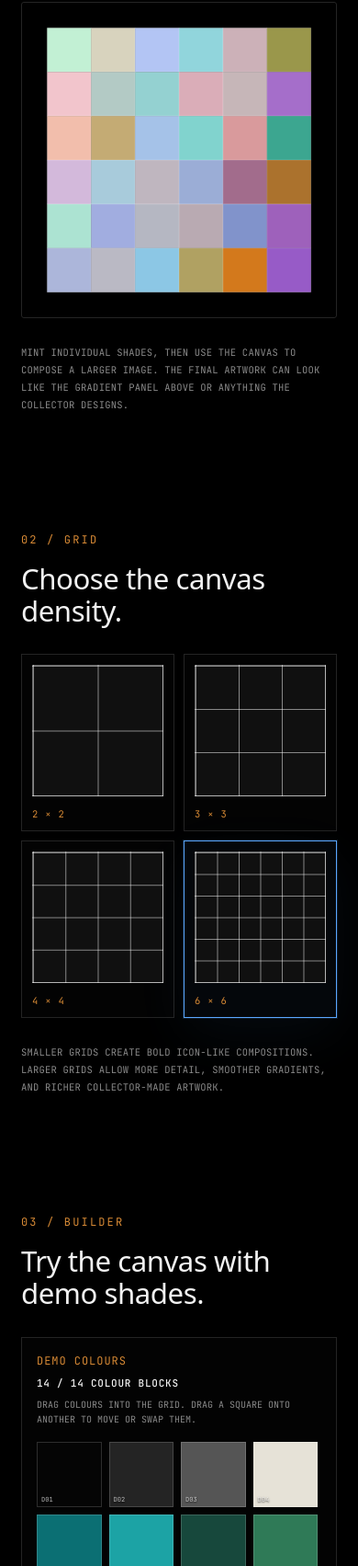
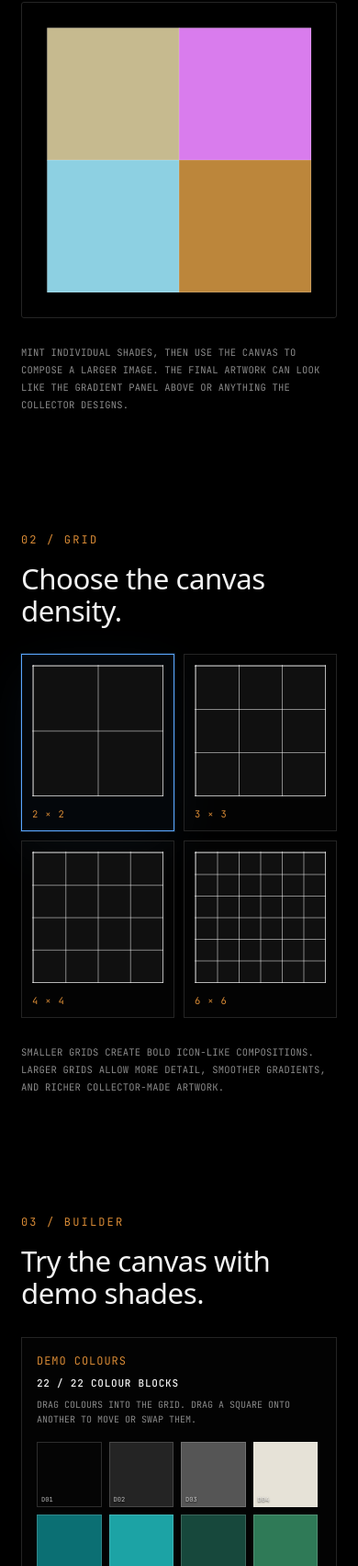
Before and after one commit to spacesuitetechnologies/grid-theory, a plain HTML site: page index.html in a window 390 px wide. Shown: the part 1009-2712 px from the top of the page at 92% size. Drawn offline with Linux system fonts and the light colour scheme; a web font is replaced by a local one.

```diff
--- a/index.html
+++ b/index.html
@@ -16,10 +16,10 @@
   <link rel="preconnect" href="https://fonts.gstatic.com" crossorigin />
   <link href="https://fonts.googleapis.com/css2?family=JetBrains+Mono:wght@400;500&display=swap" rel="stylesheet" />
 
-  <link rel="icon" type="image/png" href="assets/logo-favicon.png?v=51" />
-  <link rel="shortcut icon" type="image/png" href="assets/logo-favicon.png?v=51" />
-  <link rel="apple-touch-icon" href="assets/logo-favicon.png?v=51" />
-  <link rel="stylesheet" href="styles.css?v=51" />
+  <link rel="icon" type="image/png" href="assets/logo-favicon.png?v=52" />
+  <link rel="shortcut icon" type="image/png" href="assets/logo-favicon.png?v=52" />
+  <link rel="apple-touch-icon" href="assets/logo-favicon.png?v=52" />
+  <link rel="stylesheet" href="styles.css?v=52" />
 </head>
 <body>
   <!-- Thin framed border -->
@@ -96,7 +96,7 @@
       </div>
 
       <div class="grid-size-list" aria-label="Canvas grid size examples">
-        <button class="grid-size-card" type="button" data-grid-size="2" aria-pressed="false">
+        <button class="grid-size-card is-active" type="button" data-grid-size="2" aria-pressed="true">
           <div class="grid-sample" aria-hidden="true"></div>
           <span>2 × 2</span>
         </button>
@@ -108,7 +108,7 @@
           <div class="grid-sample" aria-hidden="true"></div>
           <span>4 × 4</span>
         </button>
-        <button class="grid-size-card is-active" type="button" data-grid-size="6" aria-pressed="true">
+        <button class="grid-size-card" type="button" data-grid-size="6" aria-pressed="false">
           <div class="grid-sample" aria-hidden="true"></div>
           <span>6 × 6</span>
         </button>
@@ -210,7 +210,7 @@
     </a>
   </div>
 
-  <script src="script.js?v=51"></script>
+  <script src="script.js?v=52"></script>
 <script data-pplx-inline-edit>
 (function () {
   if (window === window.top) return;
--- a/script.js
+++ b/script.js
@@ -248,7 +248,7 @@
 if (field) {
   const ctx = field.getContext('2d');
   let w, h, dpr;
-  let gridSize = 6;
+  let gridSize = 2;
   let activePixel = null;
   let lastPaint = 0;
   let animationStart = 0;
@@ -409,8 +409,16 @@
   { tokenId: 'D10', color: '#d88a35' },
   { tokenId: 'D11', color: '#f0b56a' },
   { tokenId: 'D12', color: '#ff4d4d' },
-  { tokenId: 'D13', color: 'linear-gradient(135deg, #ff8fab 0%, #f0b56a 50%, #1ca3a5 100%)' },
-  { tokenId: 'D14', color: 'url("assets/sample/one-of-one.jpg") center / cover no-repeat' }
+  { tokenId: 'D13', color: '#ff8fab' },
+  { tokenId: 'D14', color: '#c44569' },
+  { tokenId: 'D15', color: '#4f8dff' },
+  { tokenId: 'D16', color: '#2dd4ff' },
+  { tokenId: 'D17', color: '#7c3aed' },
+  { tokenId: 'D18', color: '#200f36' },
+  { tokenId: 'D19', color: '#ffc247' },
+  { tokenId: 'D20', color: '#a7f070' },
+  { tokenId: 'D21', color: '#ffffff' },
+  { tokenId: 'D22', color: 'url("assets/sample/one-of-one.jpg") center / cover no-repeat' }
 ];
 
 let demoSize = 2;
@@ -1635,9 +1643,7 @@
   // "more traits hidden" placeholder tile
   const hidden = document.createElement('div');
   hidden.className = 'tile tile-hidden';
-  hidden.innerHTML =
-    '<span class="tile-q" aria-hidden="true">?</span>' +
-    '<span class="tile-caption">More traits hidden</span>';
+  hidden.innerHTML = '<span class="tile-caption">More traits hidden</span>';
   grid.appendChild(hidden);
 }
 
--- a/styles.css
+++ b/styles.css
@@ -1138,14 +1138,6 @@
   border-style: dashed;
   border-color: rgba(255,255,255,0.22);
 }
-.tile-q {
-  font-family: var(--font-display);
-  font-weight: 600;
-  font-size: clamp(30px, 6vw, 54px);
-  color: var(--faint);
-  line-height: 1;
-}
-.tile-hidden:hover .tile-q { color: var(--accent); }
 .tile-id {
   position: absolute;
   top: 8px; left: 9px;
```
Also changed, not shown: lab.html (+5 -5 lines).
